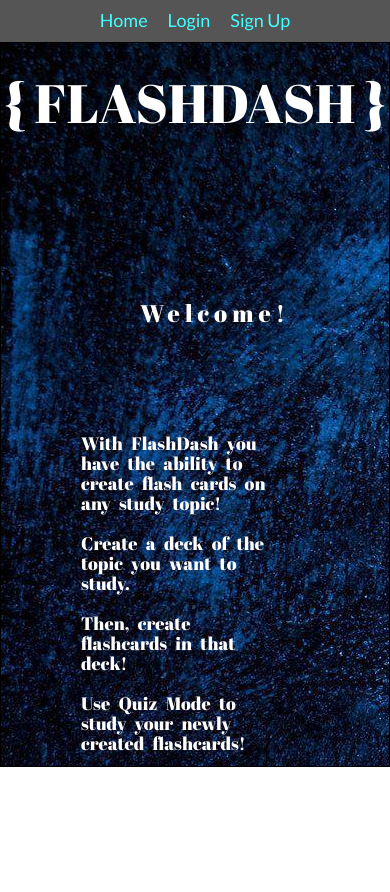
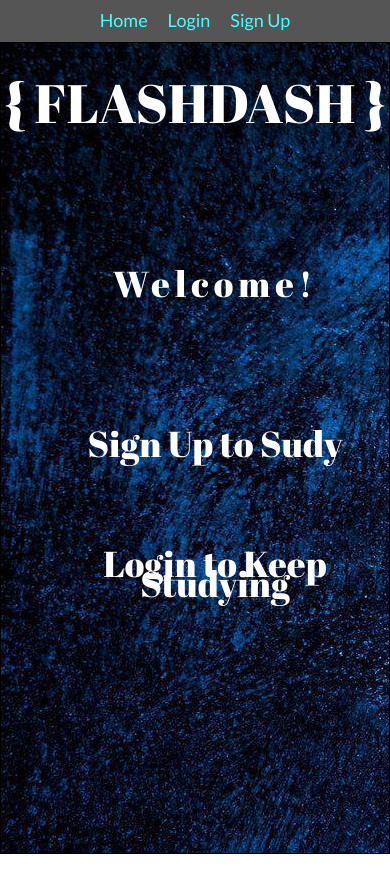
Before and after one commit to philpatt/flashcard-project3, a React (Create React App) app in the folder client/: page / in a window 390 px wide. Shown: the top 892 px of the page. After the commit the page ends 854 px from the top, so only its background shows below. Built offline with nearby package versions, Linux system fonts and the light colour scheme.

Commit message:
little baby responsiveness

```diff
--- a/client/src/WelcomePageStyle.css
+++ b/client/src/WelcomePageStyle.css
@@ -88,7 +88,7 @@
 @media (max-width: 760px) {
     .landing-page {
         width: 100%;
-        height: 725px;
+        height: 100%;
     }
     .head-title {
         width: 100%;
@@ -98,26 +98,22 @@
         width: 100%;
         height: 25%;
         text-align: center;
-        display: hidden;
-
         margin-right: 0px;
     }
     .welcome-title {
-        font-size: 24px;
+        font-size: 36px;
         width: 100%;
-        padding: 50px;
-        height: 30%;
+        height: 20px;
         text-align: center;
     }
+    .subsection-b{
+        width: 100%;
+    }
     .instr-container {
-        width: 70%;
+        display: none;
     }
     .instruction {
-        width: 100%;
-        height: 15%;
-        font-size: 18px;
-        padding: 10px;
-
+        display: none;
     }
 
 }
```
